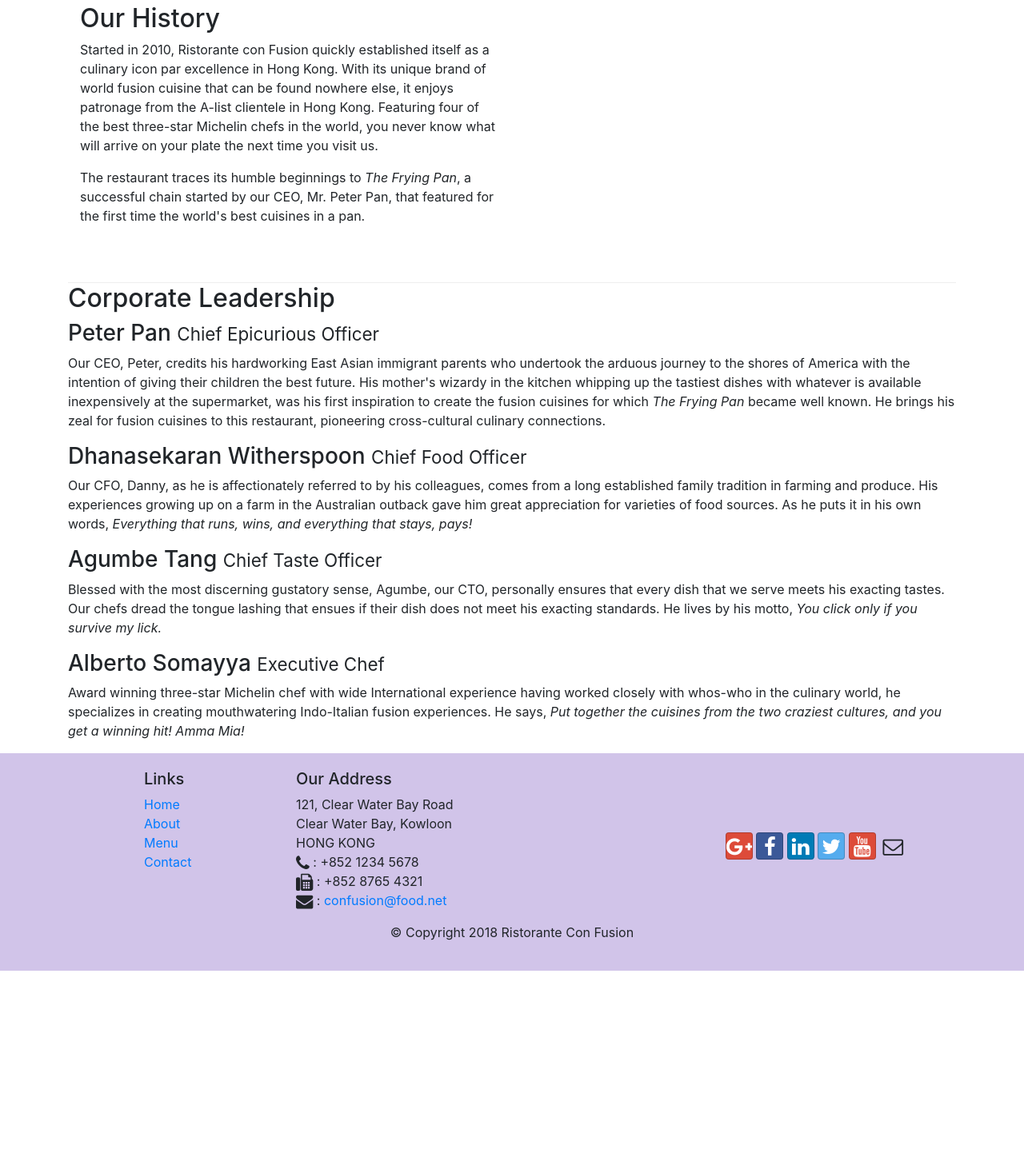
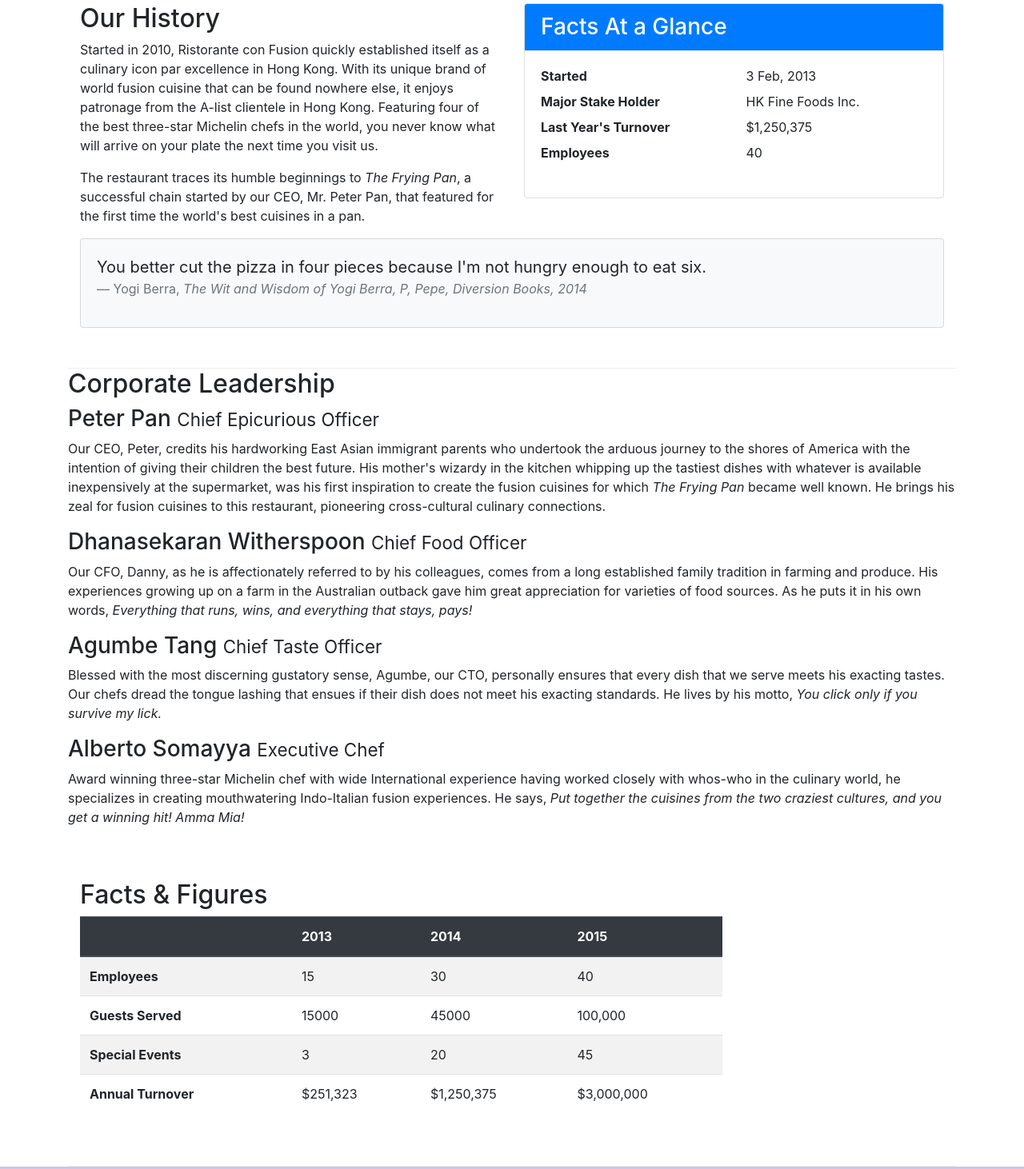
Before and after one commit to aniketshukla619/Ui_Development, a website: page aboutus.html in a window 1280 px wide. Shown: the part 511-1973 px from the top of the page at 80% size. Before the commit the page ends 1725 px from the top, so only its background shows below. Drawn offline with nearby package versions, Linux system fonts and the light colour scheme.

Commit message:
images and media

```diff
--- a/aboutus.html
+++ b/aboutus.html
@@ -23,7 +23,7 @@
                     <button class="navbar-toggler" type="button" data-toggle="collapse" data-target="#Navbar">
                         <span class="navbar-toggler-icon"></span>
                     </button>
-                    <a class="navbar-brand mr-auto" href="./index.html">Ristorante Con Fusion</a>
+                    <a class="navbar-brand mr-auto" href="./index.html"><img src="img/logo.png" height="30" width="41"></a>
                         <div class="collapse navbar-collapse" id="Navbar">
                          <ul class="navbar-nav mr-auto">
                                 <li class="nav-item "><a class="nav-link" href="./index.html"><span class="fa fa-home fa-lg"></span> Home</a></li>
@@ -41,8 +41,9 @@
                     <h1>Ristorante con Fusion</h1>
                     <p>We take inspiration from the World's best cuisines, and create a unique fusion experience. Our lipsmacking creations will tickle your culinary senses!</p>
                 </div>
-                <div class="col-12 col-sm">
-                </div>
+                <div class="col-12 col-sm align-self-center">
+                        <img src="img/logo.png" class="img-fluid">
+                    </div>
             </div>
         </div>
     </header>
@@ -66,6 +67,35 @@
                 <p>The restaurant traces its humble beginnings to <em>The Frying Pan</em>, a successful chain started by our CEO, Mr. Peter Pan, that featured for the first time the world's best cuisines in a pan.</p>
             </div>
             <div class="col-12 col-sm">
+                <div class="card">
+                    <h3 class="card-header bg-primary text-white">Facts At a Glance</h3>
+                    <div class="card-body">
+                        <dl class="row">
+                            <dt class="col-6">Started</dt>
+                            <dd class="col-6">3 Feb, 2013</dd>
+                            <dt class="col-6">Major Stake Holder</dt>
+                            <dd class="col-6">HK Fine Foods Inc.</dd>
+                            <dt class="col-6">Last Year's Turnover</dt>
+                            <dd class="col-6">$1,250,375</dd>
+                            <dt class="col-6">Employees</dt>
+                            <dd class="col-6">40</dd>
+                        </dl>
+                    </div>
+                </div>
+            </div>
+            <div class="col-12">
+                <div class="card card-body bg-light">
+                    <blockquote class="blockquote">
+                        <p class="mb-0">You better cut the pizza in four pieces
+                            because I'm not hungry enough to eat six.
+                        </p>
+                        <footer class="blockquote-footer">Yogi Berra,
+                            <cite title="Source Title">The Wit and Wisdom of
+                                Yogi Berra, P, Pepe, Diversion Books, 2014
+                            </cite>
+                        </footer>
+                    </blockquote>
+                </div>
             </div>
         </div>
 
@@ -83,7 +113,51 @@
                 <p class="d-none d-sm-block">Award winning three-star Michelin chef with wide International experience having worked closely with whos-who in the culinary world, he specializes in creating mouthwatering Indo-Italian fusion experiences. He says, <em>Put together the cuisines from the two craziest cultures, and you get a winning hit! Amma Mia!</em></p>
             </div>
        </div>
+    <div class="row row-content">
+        <div class="col-12 col-sm-9">
+            <h2>Facts &amp; Figures</h2>
+            <div class="table-responsive">
+                <table class="table table-striped">
+                    <thead class="thead-dark">
+                        <tr>
+                            <th>&nbsp;</th>
+                            <th>2013</th>
+                            <th>2014</th>
+                            <th>2015</th>
+                        </tr>
+                    </thead>
+                    <tbody>
+                    <tr>
+                        <th>Employees</th>
+                        <td>15</td>
+                        <td>30</td>
+                        <td>40</td>
+                    </tr>
+                    <tr>
+                        <th>Guests Served</th>
+                        <td>15000</td>
+                        <td>45000</td>
+                        <td>100,000</td>
+                    </tr>
+                    <tr>
+                        <th>Special Events</th>
+                        <td>3</td>
+                        <td>20</td>
+                        <td>45</td>
+                    </tr>
+                    <tr>
+                        <th>Annual Turnover</th>
+                        <td>$251,323</td>
+                        <td>$1,250,375</td>
+                        <td>$3,000,000</td>
+                    </tr>
+                </tbody>
+                </table>
+            </div>
 
+        </div>
+        <div class="col-12 col-sm-3"></div>
+    </div>
     </div>
 
     <footer class="footer">
```
Also changed, not shown: contactus.html (+5 -4 lines), index.html (+24 -7 lines), img/alberto.png (added), img/buffet.png (added), img/logo.png (added), img/uthappizza.png (added), 1 other file.
